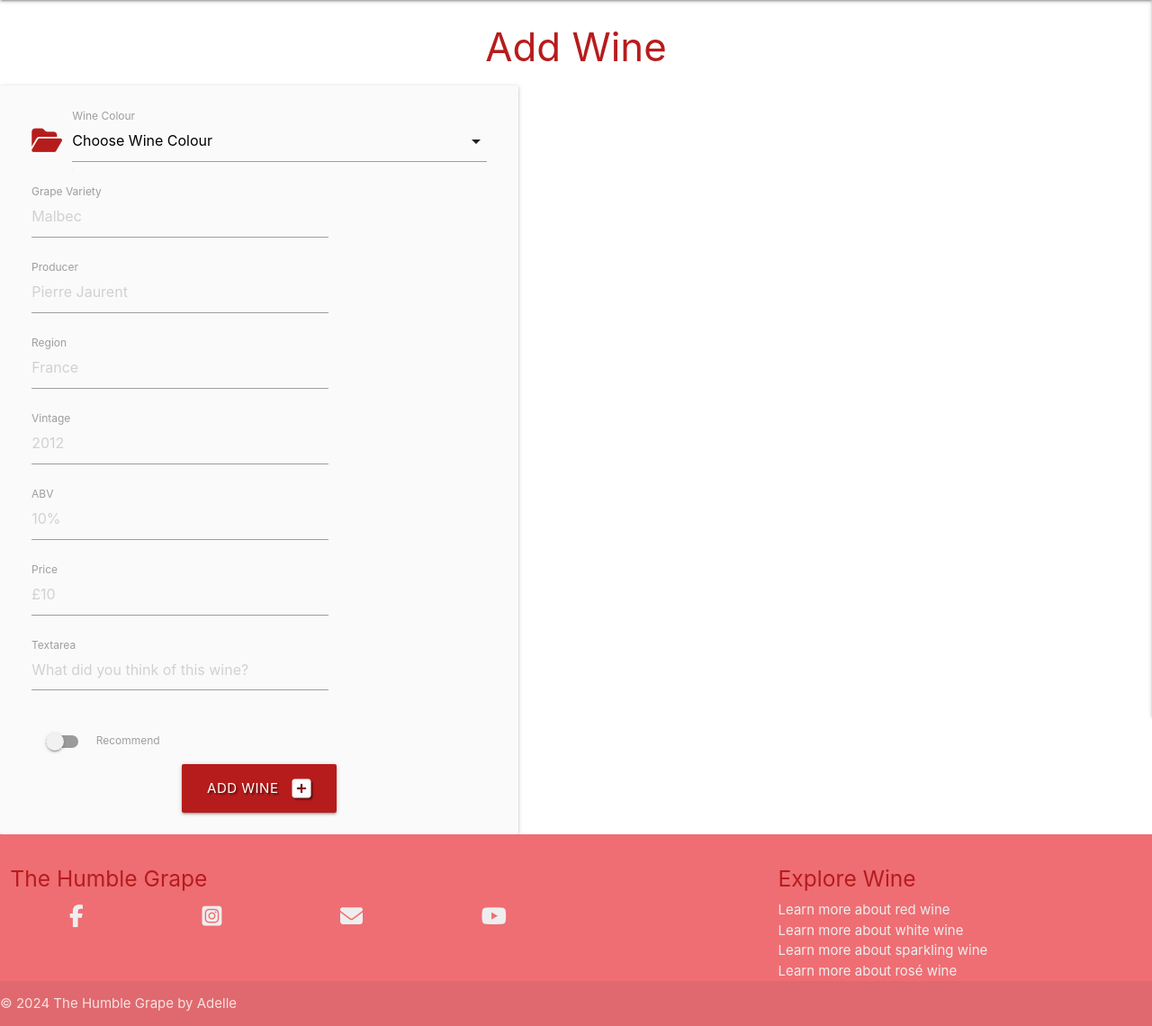
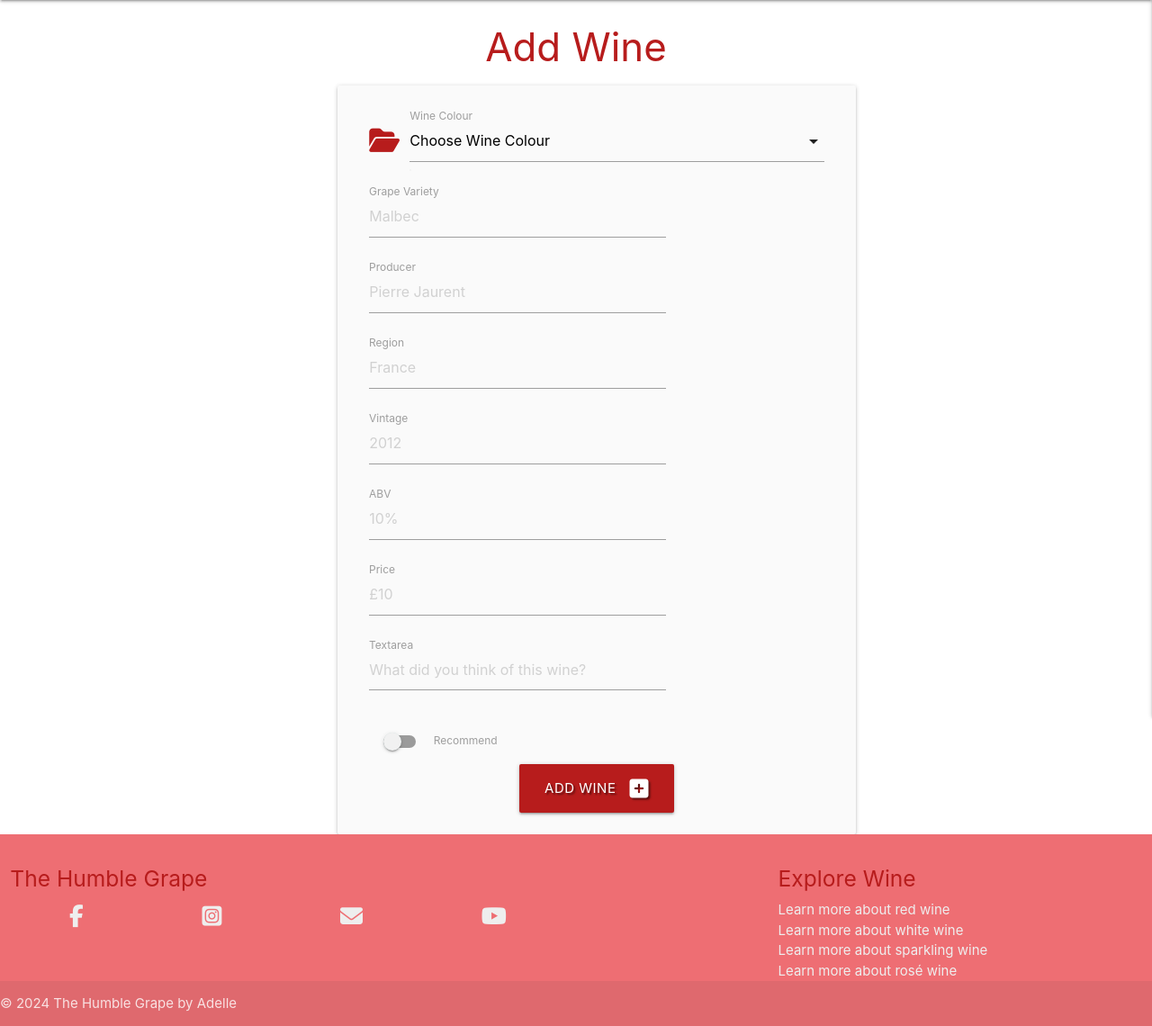
Before and after one commit to AdelleKing/bytheglass, a Flask app: page /add_wine in a window 1280 px wide. Shown: the part 64-1204 px from the top of the page at 90% size. Run offline with Flask 3, Linux system fonts and the light colour scheme; data that the repository does not hold is empty; some libraries are stand-ins or nearby versions.

```diff
--- a/static/css/style.css
+++ b/static/css/style.css
@@ -12,7 +12,8 @@ body {
   }
 
   .grey.lighten-5{
-    width:45%
+    width:45%;
+    margin-left: 25rem;
   }
 
   main {
```
